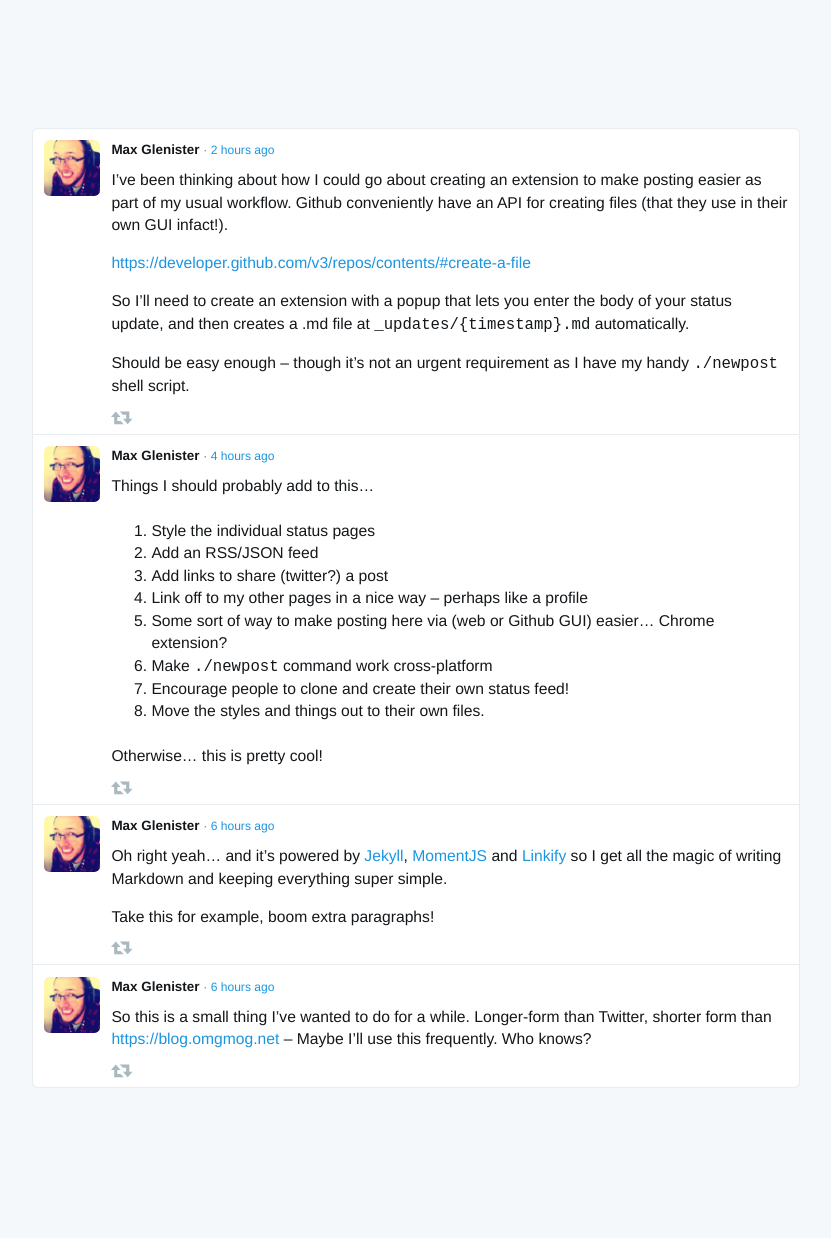
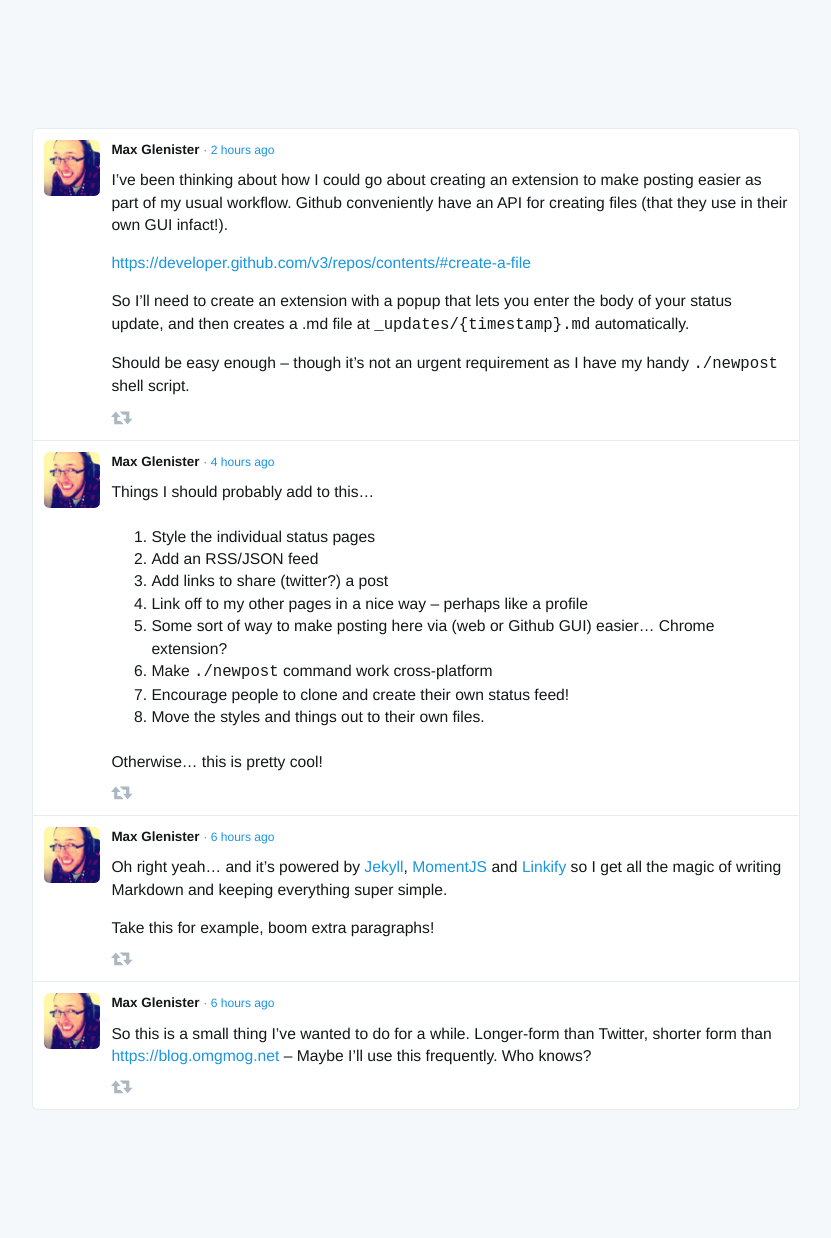
Before and after one commit to omgmog/status.omgmog.net, a Jekyll site: the page built from index.html, in a window 1280 px wide. Shown: the whole page, without its empty margins (96-927 px from the left). Built offline with Jekyll 4.4.1, drawn with Linux system fonts in a browser that asks for light colours; before the commit the page ends 1216 px from its top, so only the background shows below that.

Commit message:
Adjust padding on single post

```diff
--- a/assets/style.scss
+++ b/assets/style.scss
@@ -19,6 +19,7 @@ article {
   border: 1px solid #e6ecf0;
   padding: .5em;
   padding-left: 3.5rem;
+  padding-bottom: .75em;
   margin: 0;
   overflow: hidden;
   transition: background-color .2s ease;
```
